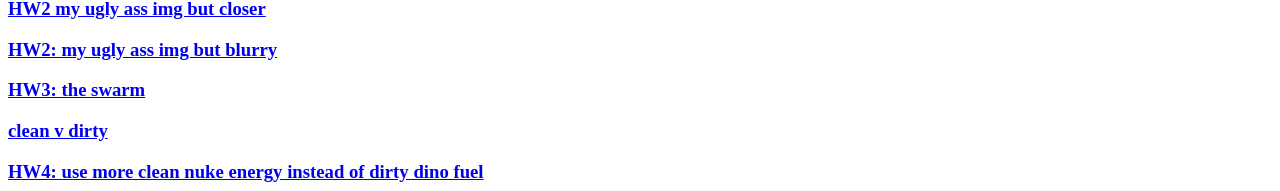
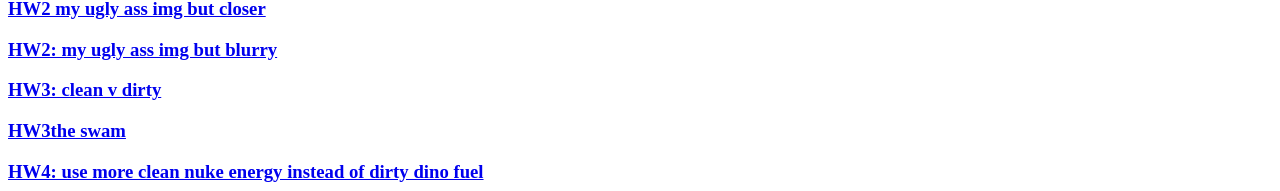
Before and after one commit to gomither/media150, a plain HTML site: page index.html in a window 1280 px wide. Shown: the part 702-893 px from the top of the page. Drawn offline with Linux system fonts and the light colour scheme.

Commit message:
Fix homework links and titles in index.html

```diff
--- a/index.html
+++ b/index.html
@@ -33,8 +33,8 @@
         <h3> <a href="homeworkforgit/homework2.1.jpg">HW2 my ugly ass img</a></h3>
         <h3> <a href="homeworkforgit/homework2.2.jpg">HW2 my ugly ass img but closer</a></h3>
         <h3> <a href="homeworkforgit/homework2.3.png">HW2: my ugly ass img but blurry</a></h3>
-        <h3> <a href="homeworkforgit/homework3.1.jpg">HW3: the swarm</a></h3>
-        <h3> <a href="homeworkforgit/homework3.2.jpg">clean v dirty </a></h3>
+        <h3> <a href="homeworkforgit/homework3.1.jpg">HW3: clean v dirty</a></h3>
+        <h3> <a href="homeworkforgit/homework3.2.jpg">HW3the swam </a></h3>
         <h3> <a href="homeworkforgit/homework4.jpg">HW4: use more clean nuke energy instead of dirty dino fuel</a></h3>
         <h3> <a href="homeworkforgit/homework5.png">HW5: tired ass eyes </a></h3>
         <h3> <a href="homeworkforgit/homework6.png">HW6: looks like the jojo world, it the enviorment homework</a></h3>
```
